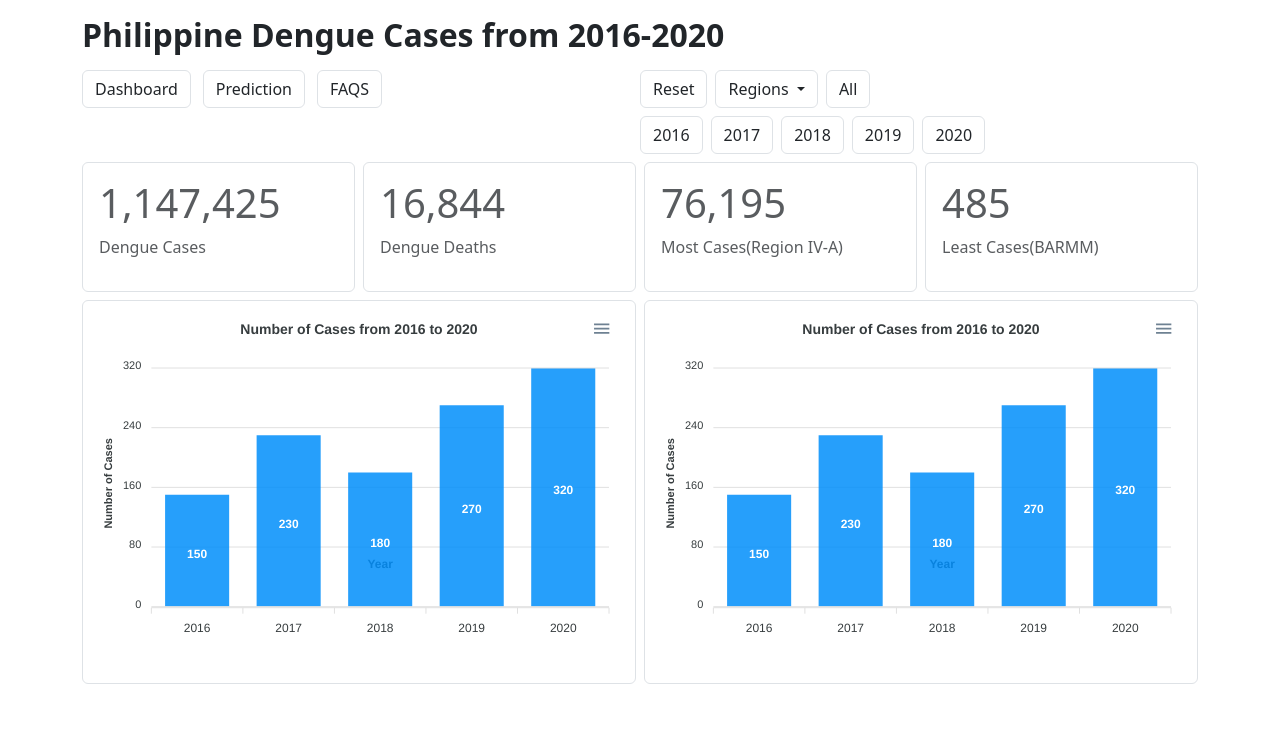
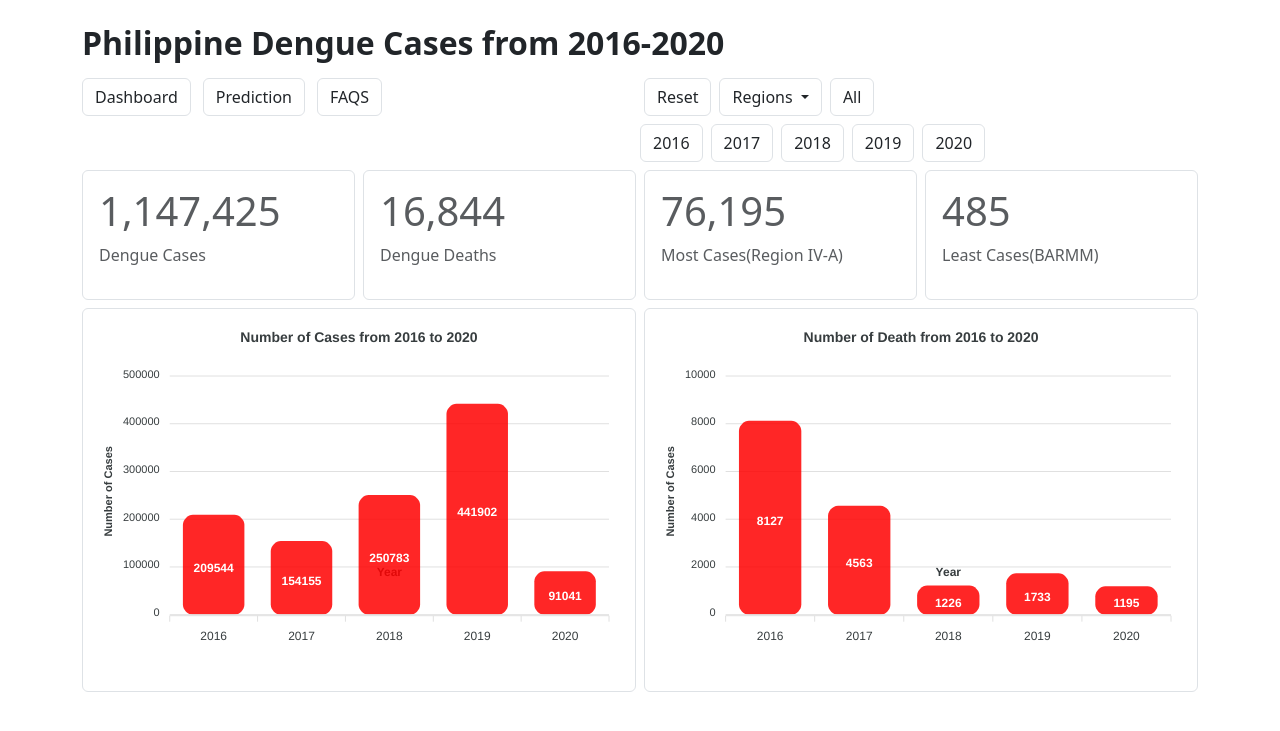
Before and after one commit to f9ki3/PhilippinesDengueCases2016-2020, a Flask app: page / in a window 1280 px wide. Shown: the top 731 px of the page. Run offline with Flask 3, Linux system fonts and the light colour scheme; some libraries are stand-ins or nearby versions.

Commit message:
subo moto

```diff
--- a/app.py
+++ b/app.py
@@ -22,12 +22,11 @@ def getRegions():
 @app.route('/get_dengue')
 def getDengueData():
     # Get the filter parameters from the query string
-    month = request.args.get('month', default=None, type=str)
     year = request.args.get('year', default=None, type=int)
     region = request.args.get('region', default=None, type=str)
 
     # Use the parameters in your data fetching function
-    data = dataSets().getDengue(month, year, region)
+    data = dataSets().getDengue(year, region)
 
     return jsonify(data)
 
--- a/data.py
+++ b/data.py
@@ -1,14 +1,7 @@
 import csv
 
 class dataSets():
-    def getDengue(self, month=None, year=None, region=None):
-        # Define the month order for sorting
-        month_order = {
-            "January": 1, "February": 2, "March": 3, "April": 4,
-            "May": 5, "June": 6, "July": 7, "August": 8,
-            "September": 9, "October": 10, "November": 11, "December": 12
-        }
-
+    def getDengue(self, year=None, region=None):
         # Open the CSV file in read mode
         with open("static/data/ph_dengue_cases2016-2020.csv", mode="r") as file:
             # Read the file using csv.reader
@@ -24,14 +17,10 @@ class dataSets():
                     "month": row[0].strip(),  # Month is in the first column (index 0)
                     "year": row[1].strip(),   # Year is in the second column (index 1)
                     "region": row[2].strip(), # Region is in the third column (index 2)
-                    "cases": row[3].strip(),  # Cases are in the fourth column (index 3)
-                    "death": row[4].strip()   # Death is in the fifth column (index 4)
+                    "cases": int(row[3].strip()),  # Cases are in the fourth column (index 3)
+                    "death": int(row[4].strip())   # Death is in the fifth column (index 4)
                 }
                 data.append(record)
-
-        # Filter by month if provided
-        if month:
-            data = [record for record in data if record["month"].lower() == month.lower()]
 
         # Filter by year if provided
         if year:
@@ -41,11 +30,64 @@ class dataSets():
         if region:
             data = [record for record in data if record["region"].lower() == region.lower()]
 
-        # Sort data by month and region
-        sorted_data = sorted(data, key=lambda x: (month_order[x["month"]], x["region"]))
+        # Sum cases and deaths by year if no specific year or region is provided
+        if not year and not region:
+            summary = {}
+            for record in data:
+                if record["year"] not in summary:
+                    summary[record["year"]] = {"cases": 0, "death": 0}
+                summary[record["year"]]["cases"] += record["cases"]
+                summary[record["year"]]["death"] += record["death"]
 
-        # Convert the sorted data to the required JSON format
-        response = {"ph_dengue": sorted_data}
+            # Convert the summary to the required JSON format
+            response = {
+                "ph_dengue": {
+                    "cases_series": [summary[year]["cases"] for year in summary],
+                    "death_series": [summary[year]["death"] for year in summary],
+                    "year_series": list(summary.keys())
+                }
+            }
+        elif year:
+            # Sum cases and deaths by month if year is provided
+            summary = {}
+            for record in data:
+                if record["month"] not in summary:
+                    summary[record["month"]] = {"cases": 0, "death": 0}
+                summary[record["month"]]["cases"] += record["cases"]
+                summary[record["month"]]["death"] += record["death"]
+
+            # Convert the summary to the required JSON format
+            response = {
+                "ph_dengue": {
+                    "cases_series": [summary[month]["cases"] for month in summary],
+                    "death_series": [summary[month]["death"] for month in summary],
+                    "month_series": list(summary.keys())
+                }
+            }
+        elif region:
+            # Sum cases and deaths by month if region is provided
+            summary = {}
+            for record in data:
+                if record["month"] not in summary:
+                    summary[record["month"]] = {"cases": 0, "death": 0}
+                summary[record["month"]]["cases"] += record["cases"]
+                summary[record["month"]]["death"] += record["death"]
+
+            # Convert the summary to the required JSON format
+            response = {
+                "ph_dengue": {
+                    "cases_series": [summary[month]["cases"] for month in summary],
+                    "death_series": [summary[month]["death"] for month in summary],
+                    "month_series": list(summary.keys())
+                }
+            }
+        else:
+            # Sort data by month and region
+            sorted_data = sorted(data, key=lambda x: (x["year"], x["region"]))
+
+            # Convert the sorted data to the required JSON format
+            response = {"ph_dengue": sorted_data}
+
         return response
 
     def getDengueCasesDeath(self, year=None, region=None):
--- a/static/js/cases_charts.js
+++ b/static/js/cases_charts.js
@@ -1,17 +1,46 @@
-// Options for the Bar/Line Chart (2016-2020 Cases)
+let barChart; // Declare the chart variable outside the function
+
+function get_dengue_cases(get_dengue) {
+    $.ajax({
+        url: get_dengue,
+        method: 'GET',
+        success: function(response) {
+            const casesData = response.ph_dengue.cases_series;
+            const months = response.ph_dengue.month_series;
+            const years = response.ph_dengue.year_series;
+
+            let categories, titleText;
+
+            if (months) {
+                categories = months;
+                titleText = "Number of Cases by Month";
+            } else if (years) {
+                categories = years;
+                titleText = "Number of Cases from 2016 to 2020";
+            } else {
+                console.error('No valid time series data found.');
+                return;
+            }
+
+            // Options for the Bar/Line Chart
             const barChartOptions = {
                 chart: {
                     type: "bar", // Change to "line" for a line chart
-        height: 350
+                    height: 350,
+                    toolbar: {
+                        show: false // Disable the download or export functionality
+                    }
                 },
-    series: [{
+                series: [
+                    {
                         name: "Number of Cases",
-        data: [150, 230, 180, 270, 320] // Data for 2016-2020
-    }],
+                        data: casesData
+                    }
+                ],
                 xaxis: {
-        categories: ["2016", "2017", "2018", "2019", "2020"], // Years on x-axis
+                    categories: categories, // Months or Years on x-axis
                     title: {
-            text: "Year"
+                        text: months ? "Month" : "Year"
                     }
                 },
                 yaxis: {
@@ -20,11 +49,28 @@ const barChartOptions = {
                     }
                 },
                 title: {
-        text: "Number of Cases from 2016 to 2020",
+                    text: titleText,
                     align: "center"
+                },
+                plotOptions: {
+                    bar: {
+                        borderRadius: 10 // Add this property to make the bars rounded
                     }
+                },
+                colors: ['#FF0000'] // Set the bar color to red
             };
 
+            // Destroy the existing chart if it exists
+            if (barChart) {
+                barChart.destroy();
+            }
+
             // Render the Bar/Line Chart
-const barChart = new ApexCharts(document.querySelector("#casesChart"), barChartOptions);
+            barChart = new ApexCharts(document.querySelector("#casesChart"), barChartOptions);
             barChart.render();
+        },
+        error: function(error) {
+            console.error('Error fetching dengue data:', error);
+        }
+    });
+}
--- a/static/js/death_charts.js
+++ b/static/js/death_charts.js
@@ -1,17 +1,46 @@
-// Options for the Bar/Line Chart (2016-2020 Cases)
-const deathChartbarChartOptions = {
+let barChartDeath; // Declare the chart variable outside the function
+
+function get_dengue_death(get_dengue) {
+    $.ajax({
+        url: get_dengue,
+        method: 'GET',
+        success: function(response) {
+            const casesData = response.ph_dengue.death_series;
+            const months = response.ph_dengue.month_series;
+            const years = response.ph_dengue.year_series;
+
+            let categories, titleText;
+
+            if (months) {
+                categories = months;
+                titleText = "Number of Death by Month";
+            } else if (years) {
+                categories = years;
+                titleText = "Number of Death from 2016 to 2020";
+            } else {
+                console.error('No valid time series data found.');
+                return;
+            }
+
+            // Options for the Bar/Line Chart
+            const barChartDeathOptions = {
                 chart: {
                     type: "bar", // Change to "line" for a line chart
-        height: 350
+                    height: 350,
+                    toolbar: {
+                        show: false // Disable the toolbar
+                    }
                 },
-    series: [{
-        name: "Number of Death",
-        data: [150, 230, 180, 270, 320] // Data for 2016-2020
-    }],
+                series: [
+                    {
+                        name: "Number of Cases",
+                        data: casesData
+                    }
+                ],
                 xaxis: {
-        categories: ["2016", "2017", "2018", "2019", "2020"], // Years on x-axis
+                    categories: categories, // Months or Years on x-axis
                     title: {
-            text: "Year"
+                        text: months ? "Month" : "Year"
                     }
                 },
                 yaxis: {
@@ -20,11 +49,28 @@ const deathChartbarChartOptions = {
                     }
                 },
                 title: {
-        text: "Number of Cases from 2016 to 2020",
+                    text: titleText,
                     align: "center"
+                },
+                plotOptions: {
+                    bar: {
+                        borderRadius: 10 // Add this property to make the bars rounded
                     }
+                },
+                colors: ['#FF0000'] // Set the bar color to red
             };
 
+            // Destroy the existing chart if it exists
+            if (barChartDeath) {
+                barChartDeath.destroy();
+            }
+
             // Render the Bar/Line Chart
-const deathChart = new ApexCharts(document.querySelector("#deathChart"), deathChartbarChartOptions);
-deathChart.render();
+            barChartDeath = new ApexCharts(document.querySelector("#deathChart"), barChartDeathOptions);
+            barChartDeath.render();
+        },
+        error: function(error) {
+            console.error('Error fetching dengue data:', error);
+        }
+    });
+}
--- a/static/js/filter.js
+++ b/static/js/filter.js
@@ -37,6 +37,8 @@ function config(){
             console.error('Error fetching dengue data:', error);
         }
     });
+    get_dengue_cases(get_dengue)
+    get_dengue_death(get_dengue)
 
     console.log(get_dengue);
     console.log(get_dengue_cases_death);
--- a/templates/dashboard.html
+++ b/templates/dashboard.html
@@ -7,7 +7,7 @@
 </head>
 <body>
     <div class="container">
-        <div class="row mt-3">
+        <div class="row mt-4">
             <h2 class="fw-bolder mb-3">Philippine Dengue Cases from 2016-2020</h2>
             <div class="row">
                 <div class="col-6">
@@ -20,7 +20,7 @@
                 <div class="col-6">
                     <div class="d-flex flex-wrap align-items-center gap-2 mb-2">
 
-                        <button class="btn border" onclick="reset()">Reset</button>
+                        <button class="btn ms-1 border" onclick="reset()">Reset</button>
 
                         <!-- Dropdown for Regions -->
                         <div class="dropdown">
```
Lines whose indentation alone changed are shown as unchanged.
